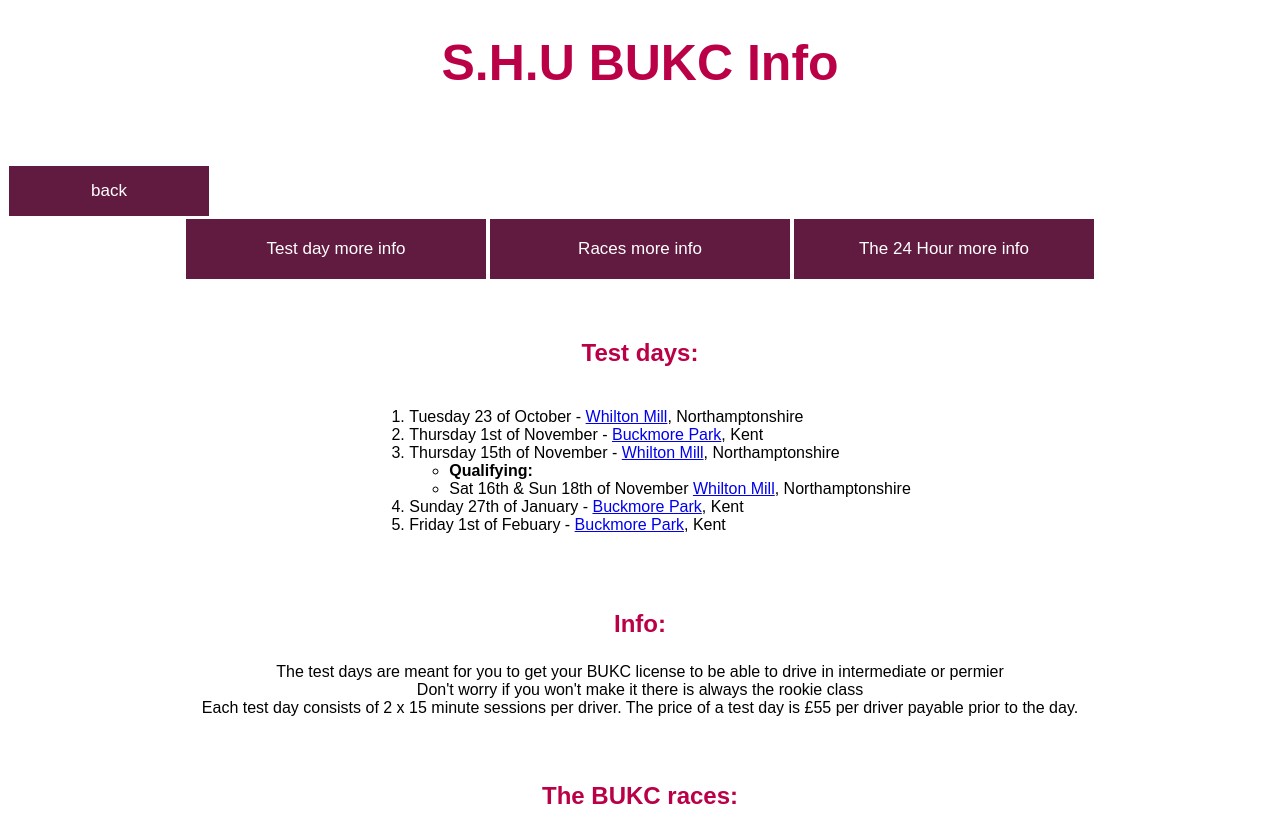
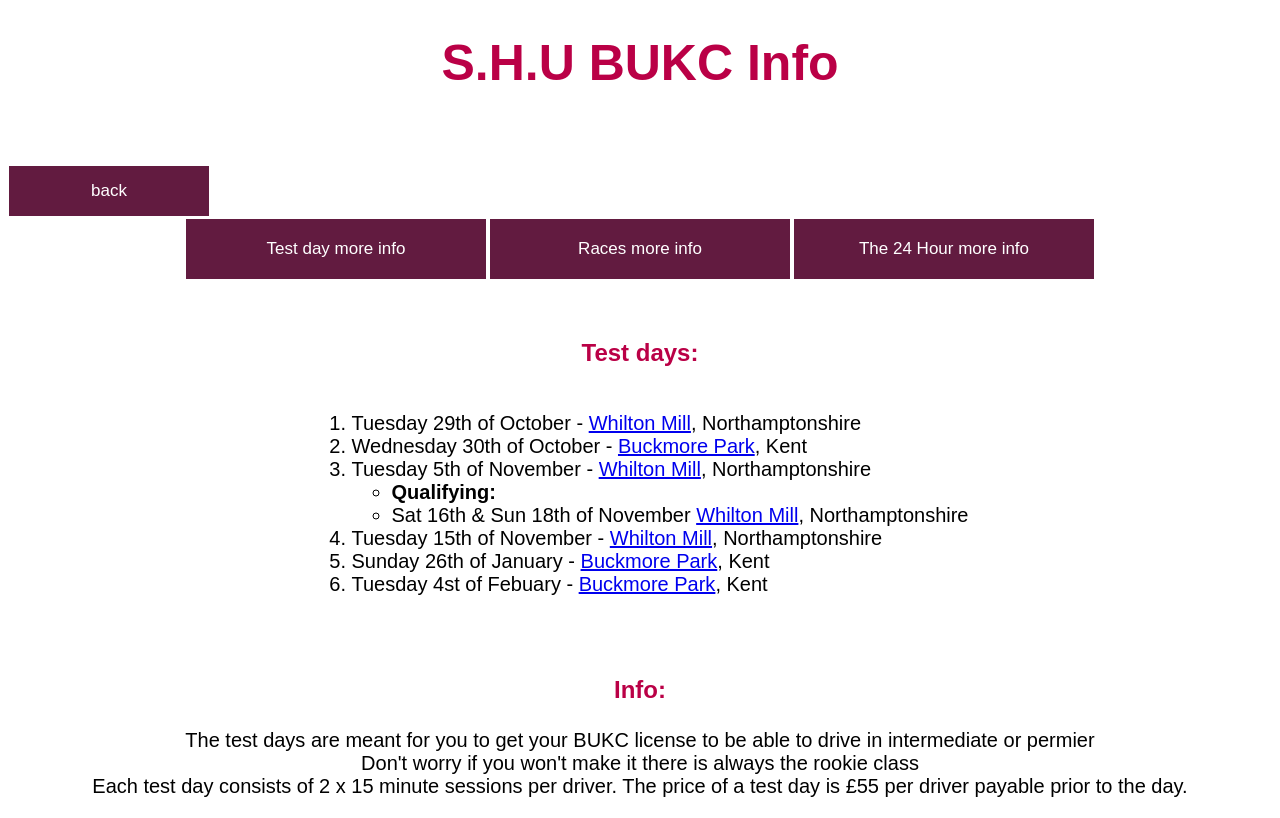
Before and after one commit to EsiX11/SHU24, a plain HTML site: page info.html in a window 1280 px wide. Shown: the top 818 px of the page. Drawn offline with Linux system fonts and the light colour scheme.

Commit message:
Data Edit

```diff
--- a/default.css
+++ b/default.css
@@ -14,6 +14,7 @@ h2{
 }
 .listHome{
     font-family: Arial, Helvetica, sans-serif;
+    font-size: 20px;
     display:table;
     margin:0 auto;
 }
--- a/info.html
+++ b/info.html
@@ -20,16 +20,17 @@
         <h2>Test days:</h2>
         <div class=listHome>
             <ol>
-                <li>Tuesday 23 of October - <a href="https://whiltonmill.co.uk/" target="_blank">Whilton Mill</a>, Northamptonshire</li>
-                <li>Thursday 1st of November - <a href="https://www.buckmore.co.uk/" target="_blank">Buckmore Park</a>, Kent</li>
-                <li>Thursday 15th of November - <a href="https://whiltonmill.co.uk/" target="_blank">Whilton Mill</a>, Northamptonshire</li>
+                <li>Tuesday 29th of October - <a href="https://whiltonmill.co.uk/" target="_blank">Whilton Mill</a>, Northamptonshire</li>
+                <li>Wednesday 30th of October - <a href="https://www.buckmore.co.uk/" target="_blank">Buckmore Park</a>, Kent</li>
+                <li>Tuesday 5th of November - <a href="https://whiltonmill.co.uk/" target="_blank">Whilton Mill</a>, Northamptonshire</li>
                 <ul><li><b>Qualifying:</b></li><li>Sat 16th & Sun 18th of November  <a href="https://whiltonmill.co.uk/" target="_blank">Whilton Mill</a>, Northamptonshire</li></ul>
-                <li>Sunday 27th of January - <a href="https://www.buckmore.co.uk/" target="_blank">Buckmore Park</a>, Kent</li>
-                <li>Friday 1st of Febuary - <a href="https://www.buckmore.co.uk/" target="_blank">Buckmore Park</a>, Kent</li>
+                <li>Tuesday 15th of November - <a href="https://whiltonmill.co.uk/" target="_blank">Whilton Mill</a>, Northamptonshire</li>
+                <li>Sunday 26th of January - <a href="https://www.buckmore.co.uk/" target="_blank">Buckmore Park</a>, Kent</li>
+                <li>Tuesday 4st of Febuary - <a href="https://www.buckmore.co.uk/" target="_blank">Buckmore Park</a>, Kent</li>
             </ol>
         </div>
         <h2>Info:</h2>
-        <p>The test days are meant for you to get your BUKC license to be able to drive in intermediate or permier<br>Don't worry if you won't make it there is always the rookie class<br>Each test day consists of 2 x 15 minute sessions per driver. The price of a test day is £55 per driver payable prior to the day.</p>
+        <p class=listHome>The test days are meant for you to get your BUKC license to be able to drive in intermediate or permier<br>Don't worry if you won't make it there is always the rookie class<br>Each test day consists of 2 x 15 minute sessions per driver. The price of a test day is £55 per driver payable prior to the day.</p>
         <h2>The BUKC races:</h2>
         <div class=listHome>
             <ol>
```
